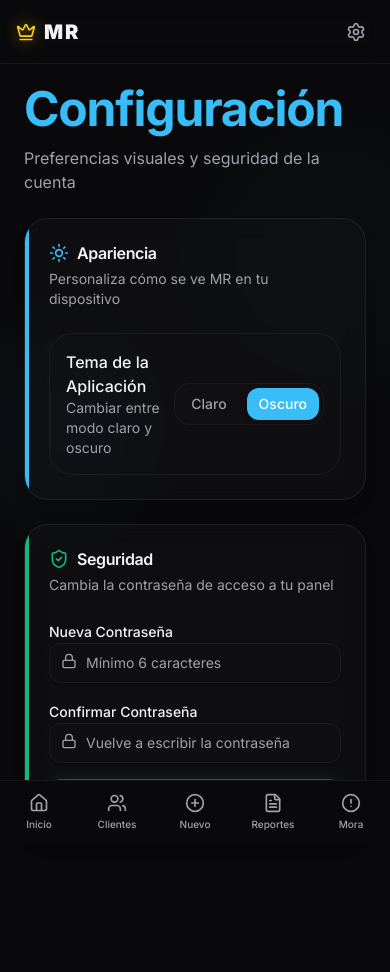
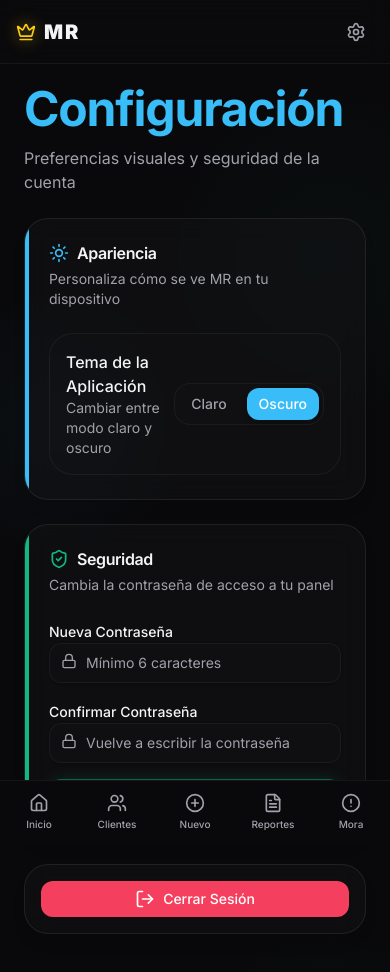
Before and after one commit to JoseSierralta25/sistemacobranza, a Next.js app: page /configuracion in a window 390 px wide. Shown: the top 972 px of the page. Before the commit the page ends 920 px from the top, so only its background shows below. Built offline with nearby package versions, Linux system fonts and the light colour scheme; no server answers.

Commit message:
Add logout button for mobile view

```diff
--- a/app/(dashboard)/configuracion/page.tsx
+++ b/app/(dashboard)/configuracion/page.tsx
@@ -4,8 +4,9 @@ import { useTheme } from "next-themes"
 import { Card, CardContent, CardHeader, CardTitle, CardDescription } from "@/components/ui/card"
 import { Input } from "@/components/ui/input"
 import { Button } from "@/components/ui/button"
-import { Moon, Sun, Lock, ShieldCheck } from "lucide-react"
+import { Moon, Sun, Lock, ShieldCheck, LogOut } from "lucide-react"
 import { createClient } from "@/lib/supabase/client"
+import { logout } from "@/app/login/actions"
 
 export default function ConfiguracionPage() {
   const { theme, setTheme } = useTheme()
@@ -144,6 +145,20 @@ export default function ConfiguracionPage() {
           </CardContent>
         </Card>
       </div>
+
+      {/* Sesión */}
+      <div className="md:hidden">
+        <Card className="glass-panel relative overflow-hidden border-error/20">
+          <CardContent className="p-4">
+            <form action={logout}>
+              <Button type="submit" variant="destructive" className="w-full flex items-center gap-2">
+                <LogOut className="h-5 w-5" />
+                Cerrar Sesión
+              </Button>
+            </form>
+          </CardContent>
+        </Card>
+      </div>
     </div>
   )
 }
```
